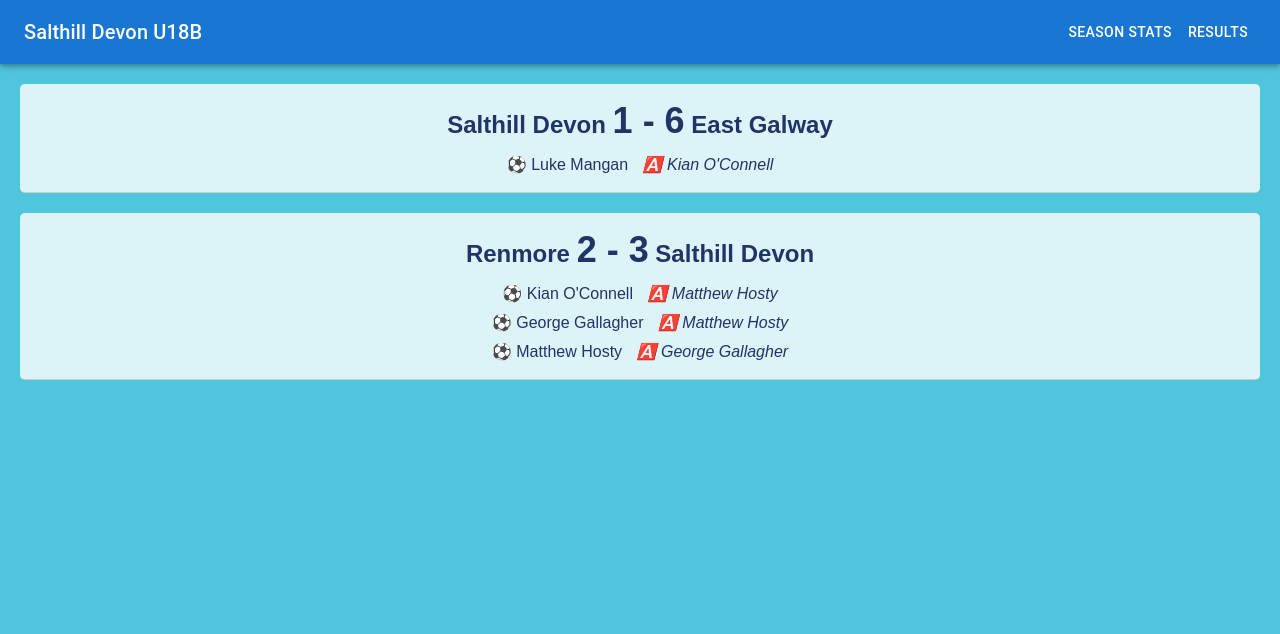
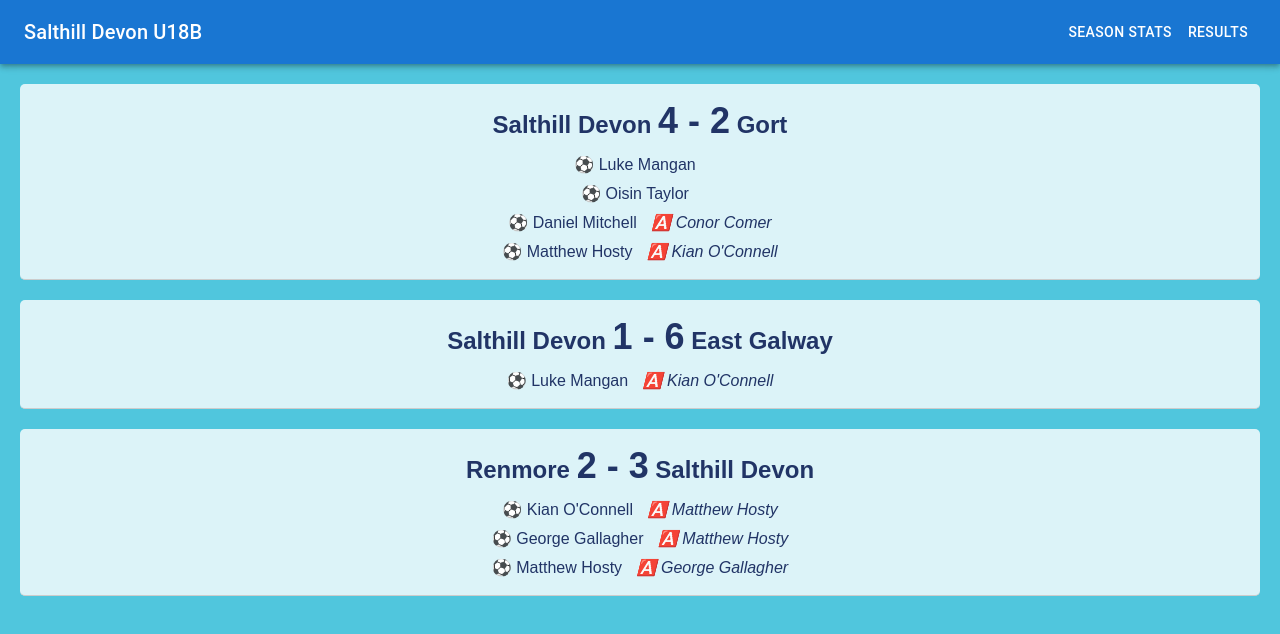
Before and after one commit to conorkelly86/sdfc-18b, a Next.js app: page /results in a window 1280 px wide. Shown: the top 634 px of the page. Built offline with nearby package versions, Linux system fonts and the light colour scheme.

Commit message:
gort match

```diff
--- a/app/components/MatchDetails.tsx
+++ b/app/components/MatchDetails.tsx
@@ -30,7 +30,7 @@ const MatchDetails: React.FC<MatchDetailsProps> = ({ gameWeek }) => {
                   {match.goalScorers.map((scorer, scorerIndex) => (
                     <li key={scorerIndex} className="goal-scorer">
                       <span className="scorer-name">⚽ {scorer.name}</span>
-                      {scorer.assist && (
+                      {scorer.assist && scorer.assist !== "none" && (
                         <span className="assist-name">
                           {" "}
                           🅰️ <em>{scorer.assist}</em>
--- a/app/data/results.json
+++ b/app/data/results.json
@@ -18,5 +18,17 @@
     "goalScorers": [
       { "name": "Luke Mangan", "team": "away", "assist": "Kian O'Connell" }
     ]
+  },
+  {
+    "gameWeek": 3,
+    "homeTeam": "Salthill Devon",
+    "awayTeam": "Gort",
+    "score": "4 - 2",
+    "goalScorers": [
+      { "name": "Luke Mangan", "team": "home", "assist": "none" },
+      { "name": "Oisin Taylor", "team": "home", "assist": "none" },
+      { "name": "Daniel Mitchell", "team": "home", "assist": "Conor Comer" },
+      { "name": "Matthew Hosty", "team": "home", "assist": "Kian O'Connell" }
+    ]
   }
 ]
--- a/app/results/page.tsx
+++ b/app/results/page.tsx
@@ -10,6 +10,12 @@ const Results: React.FC = () => {
     <>
       <Navbar />
       <div className="results-page">
+        <MatchDetails
+          homeTeam="Salthill Devon"
+          awayTeam="Gort"
+          score="4 - 2"
+          gameWeek={3}
+        />
         <MatchDetails
           homeTeam="Salthill Devon"
           awayTeam="East Galway"
```
Also changed, not shown: app/data/stats.json (+20 -20 lines).
